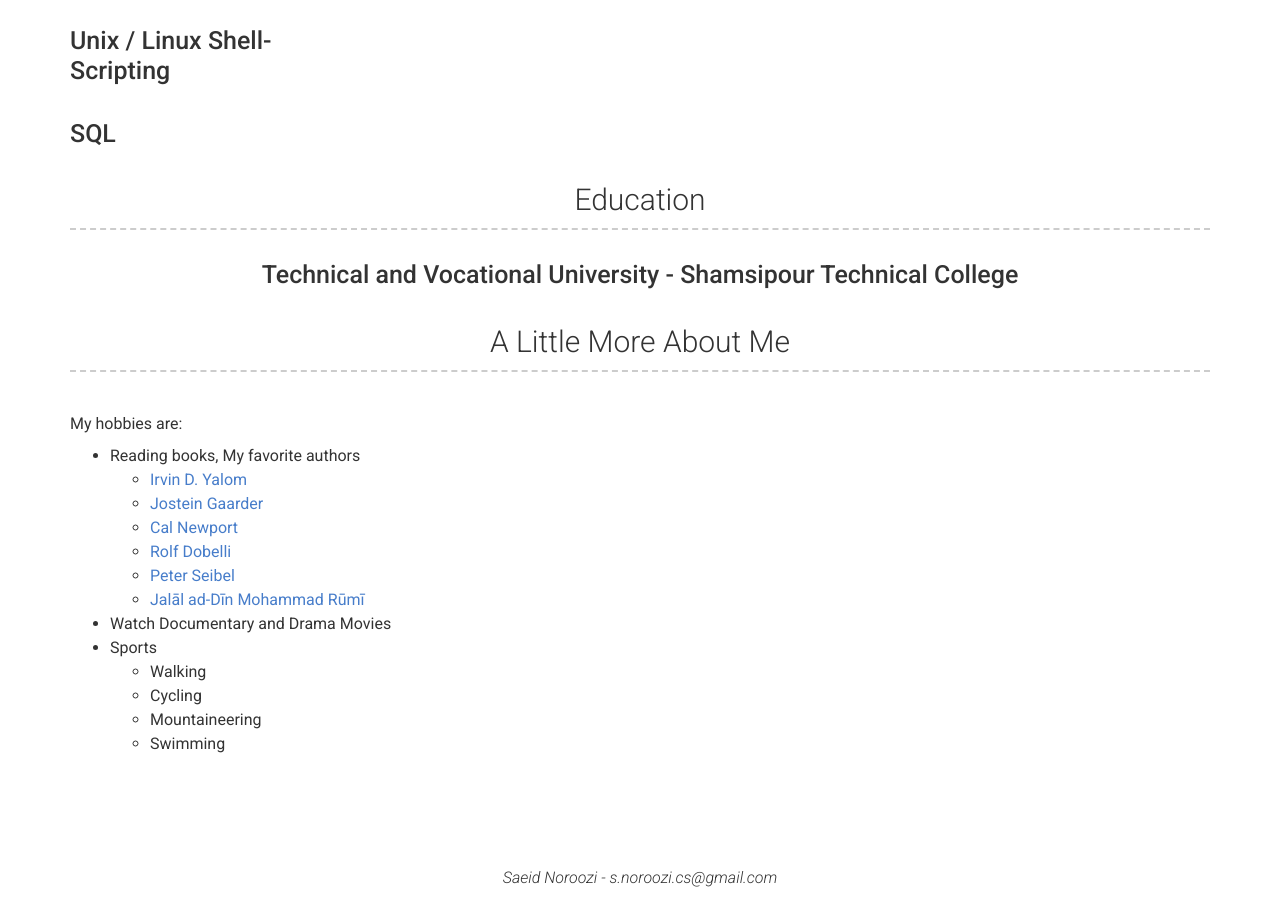
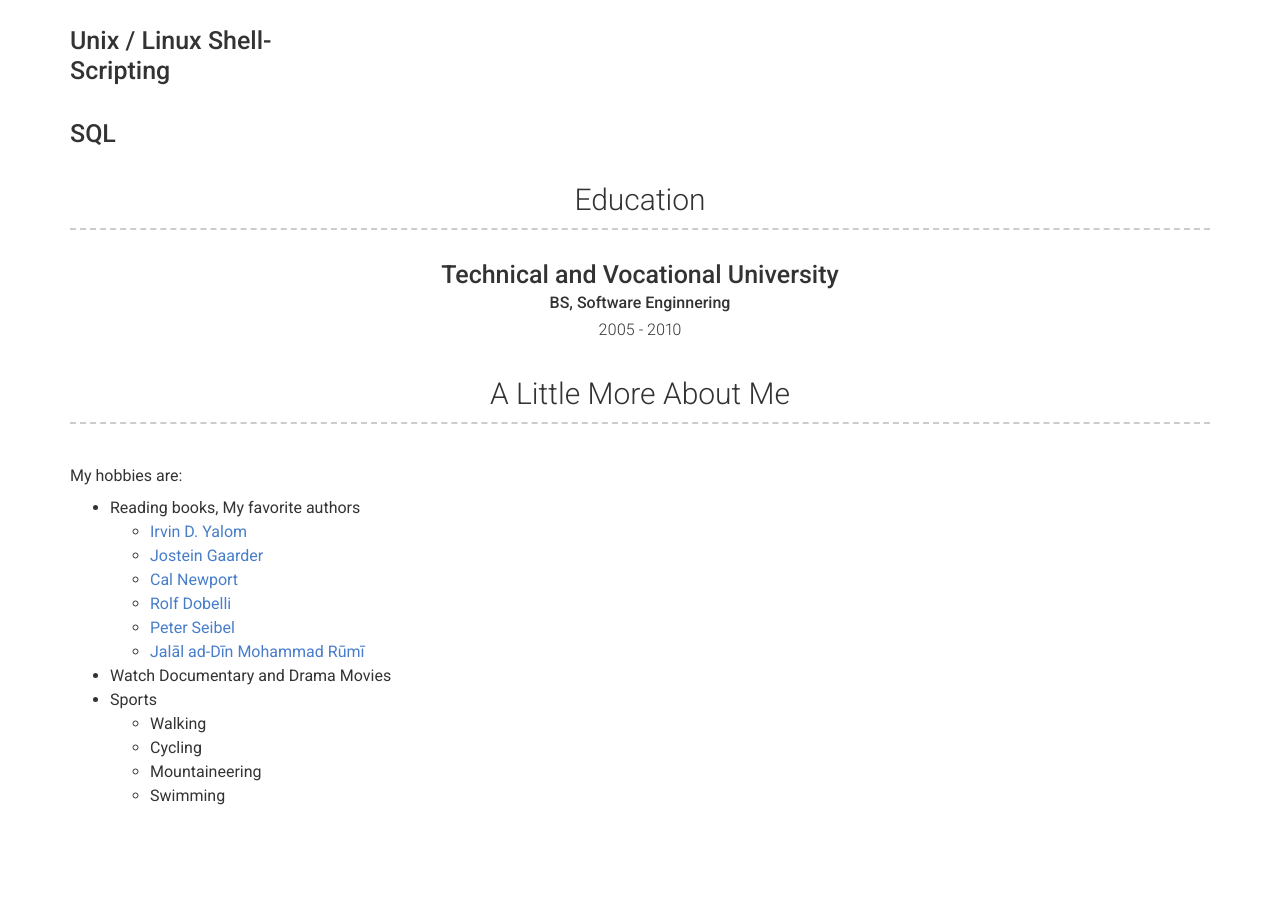
Before and after one commit to s-noroozi-cs/s-noroozi-cs.github.io, a Jekyll site: the page built from index.md, in a window 1280 px wide and 900 px high, scrolled down 1009 px. Built offline with Jekyll 4.4.1, drawn with Linux system fonts in a browser that asks for light colours; nearby versions of some CDN libraries.

Commit message:
Update _config.yml

```diff
--- a/_config.yml
+++ b/_config.yml
@@ -43,9 +43,9 @@
     layout: list
     content:
       - layout: top-middle
-        title: Technical and Vocational University - Shamsipour Technical College
-        qualification: B.Sc. Computer Engineering
-        dates: 2015 - 2020<br>GPA 18.4/20 (3.7/4)
+        title: Technical and Vocational University
+        sub_title: BS, Software Enginnering
+        caption: 2005 - 2010
 
   - title: A Little More About Me
     layout: text
```
